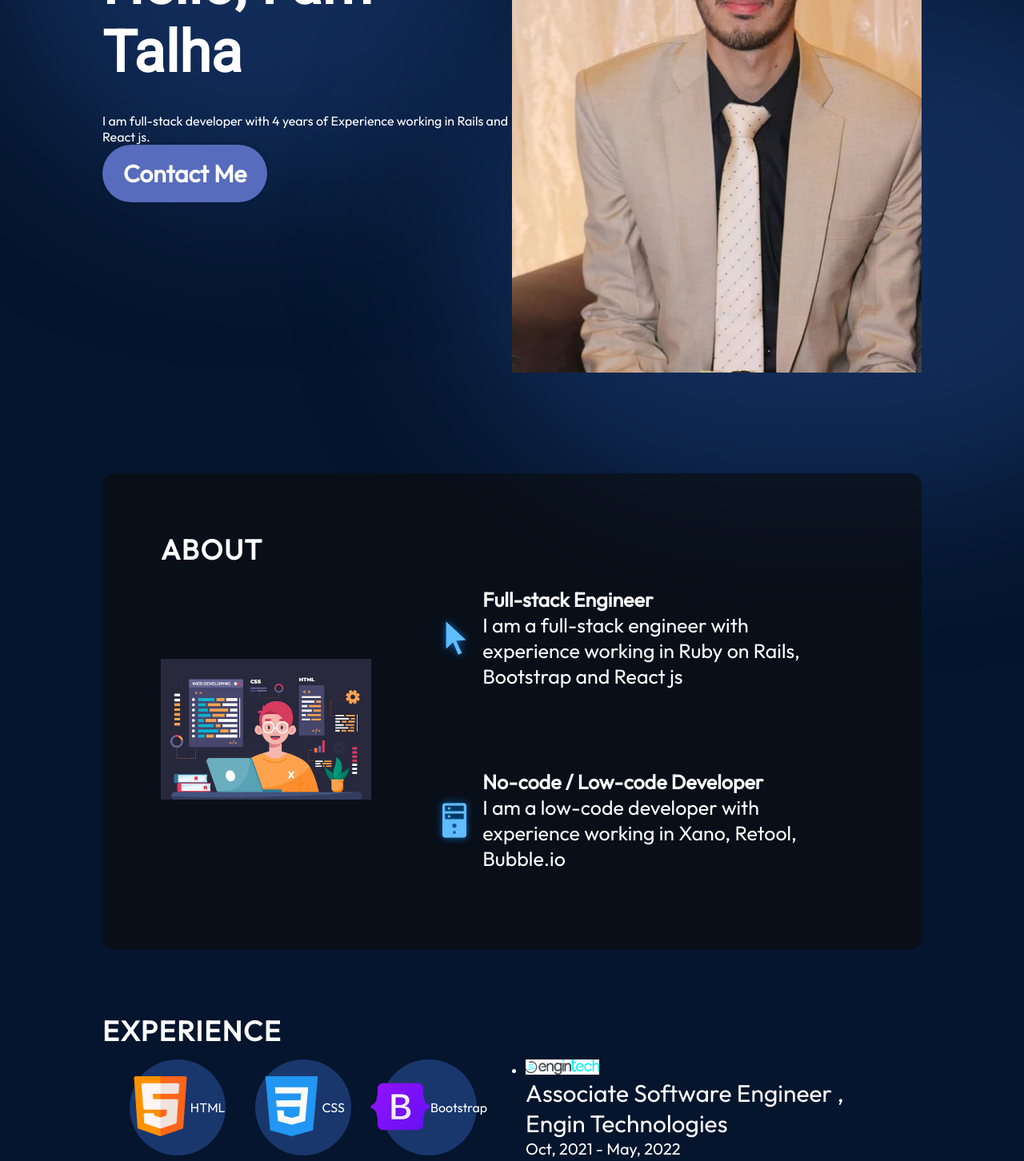
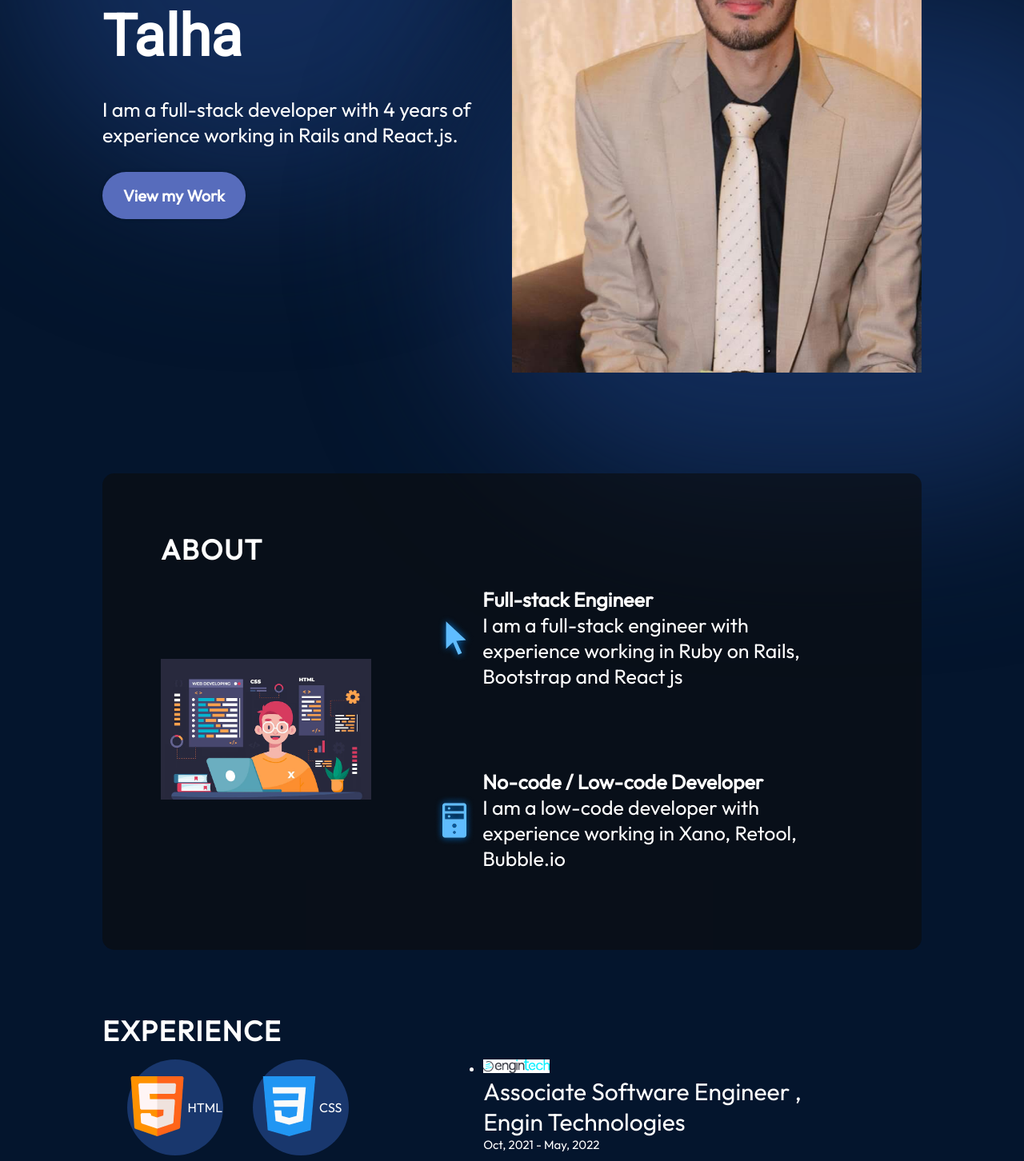
Before and after one commit to Talha86-ux/Portfolio-Website, a React (Vite) app: page / in a window 1280 px wide. Shown: the part 420-1872 px from the top of the page at 80% size. Built offline with nearby package versions, Linux system fonts and the light colour scheme.

Commit message:
Adjust minor css issues

```diff
--- a/src/components/Experience/Experience.jsx
+++ b/src/components/Experience/Experience.jsx
@@ -28,7 +28,7 @@ export const Experience = ()=> {
                 <img src={getImageUrl(historyItem.imageSrc)} alt={`${historyItem.organisation} Logo`} className={styles.imageSize} />
                 <div className={styles.historyItemDetails}>
                   <h3>{`${historyItem.role} , ${historyItem.organisation}`}</h3>
-                  <p>{`${historyItem.startDate} - ${historyItem.endDate}`}</p>
+                  <p style={{ fontSize: '15px' }}>{`${historyItem.startDate} - ${historyItem.endDate}`}</p>
                   <ul>
                     {historyItem.experiences.map((experience, id) => {
                       return <li key={id}> {experience}</li>
--- a/src/components/Experience/Experience.module.css
+++ b/src/components/Experience/Experience.module.css
@@ -4,7 +4,7 @@
   color: var(--color-text);
   margin-top: 79px;
   margin-left: 10%;
-  margin-right: 10%;
+  margin-right: 18%;
 }
 
 .title {
--- a/src/components/Hero/Hero.jsx
+++ b/src/components/Hero/Hero.jsx
@@ -7,8 +7,10 @@ export default function Hero() {
     <section className={styles.container}>
       <div className={styles.content}>
         <h1 className={styles.title}>Hello, I am Talha</h1>
-        <p>I am full-stack developer with 4 years of Experience working in Rails and React js.</p>
-        <a className={styles.contactBtn} href='mailto:rjtalha555@gmail.com'>Contact Me</a>
+        <p style={{ fontSize: '25px' }}>
+          I am a full-stack developer with 4 years of experience working in Rails and React.js.
+         </p>
+        <a className={styles.workBtn} href='#projects'>View my Work</a>
       </div>
       <img src={getImageUrl('hero/my_pic.jpg')} alt='My image' className={styles.heroImg}></img>
       <div className={styles.topBlur} />
--- a/src/components/Hero/Hero.module.css
+++ b/src/components/Hero/Hero.module.css
@@ -40,14 +40,15 @@
   margin-bottom: 52px;
 }
 
-.contactBtn {
+.workBtn {
   text-decoration: none;
   background-color: var(--color-primary);
   color: var(--color-text);
   border-radius: 100px;
-  font-size: 30px;
+  font-size: 20px;
   font-weight: 600;
   padding: 17px 26px;
+  margin-top: 30px;
   box-shadow: 0 0 4px 0 rgba(0, 0, 0, 0.25);
 }
 
--- a/src/components/Projects/ProjectCard.jsx
+++ b/src/components/Projects/ProjectCard.jsx
@@ -25,8 +25,8 @@ export const ProjectCard = ({
         })}
       </ul>
       <div className={styles.links}>
-        <a href={demo} className={styles.link}>
-          Demo
+        <a href={demo} className={styles.link} target="_blank">
+          {demo ? 'Demo' : '' }
         </a>
         {/* <a href={source} className={styles.link}>
           Source
--- a/src/components/Projects/ProjectCard.module.css
+++ b/src/components/Projects/ProjectCard.module.css
@@ -8,6 +8,7 @@
   box-shadow: 0 16px 14px 0 #04152d;
   padding: 18px 24px;
   max-width: 345px;
+  min-height: 500px;
 }
 
 .image {
--- a/src/data/projects.json
+++ b/src/data/projects.json
@@ -36,7 +36,7 @@
     "imageSrc": "projects/ffmpeg.png",
     "description": "Developed and maintained REST APIs and background jobs using Ruby on Rails framework. Worked with Image processing and video backgrounds removal alongwith other functionalities using ffmpeg ruby gem",
     "skills": ["Ffmpeg", "Rails", "PostgreSQL"],
-    "demo": "",
+    "demo": null,
     "source": "https://www.github.com"
   },
   {
```
